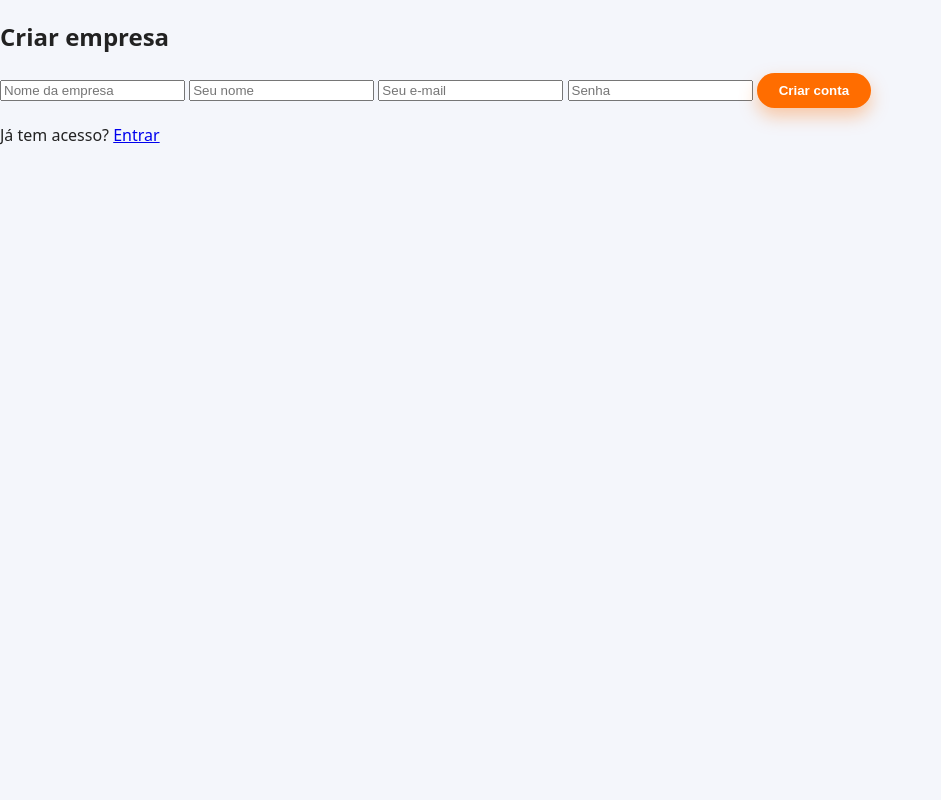
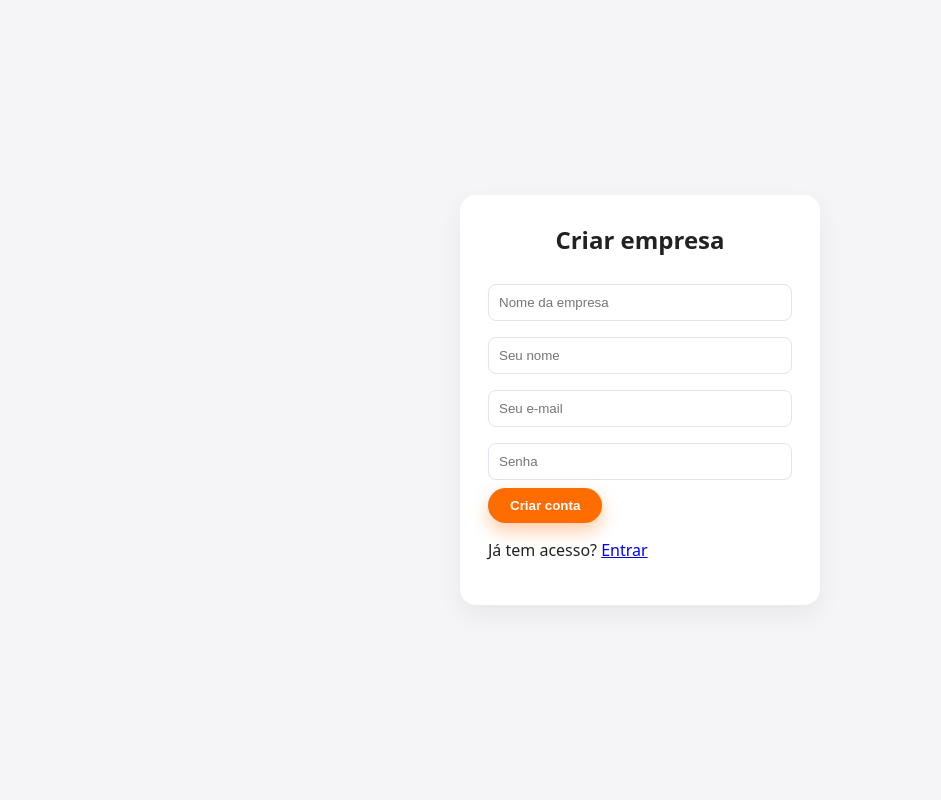
Before and after one commit to WilsonNous/NousCard, a Flask app: template templates/registrar.html in a window 1280 px wide. Shown: the whole page, without its empty margins (0-941 px from the left). Run offline with Flask 3, Linux system fonts and the light colour scheme; the template is opened without the code that fills it, so the values that code supplies are empty.

Commit message:
Update style.css

```diff
--- a/static/css/style.css
+++ b/static/css/style.css
@@ -181,3 +181,41 @@ body {
   font-size: 12px;
   padding: 16px 0 30px;
 }
+
+/* Login */
+.nc-login-body {
+  background: #f5f5f8;
+  display: flex;
+  justify-content: center;
+  align-items: center;
+  height: 100vh;
+}
+
+.nc-login-box {
+  background: #fff;
+  padding: 28px;
+  width: 360px;
+  border-radius: var(--nc-radius);
+  box-shadow: var(--nc-shadow);
+}
+
+.nc-login-box h2 {
+  margin-top: 0;
+  text-align: center;
+}
+
+.nc-login-box input {
+  width: 100%;
+  padding: 10px;
+  margin: 8px 0;
+  border-radius: 8px;
+  border: 1px solid var(--nc-border);
+}
+
+.nc-error {
+  padding: 8px;
+  background: #ffb3b3;
+  border-radius: 8px;
+  margin-bottom: 10px;
+  color: #a00000;
+}
```
